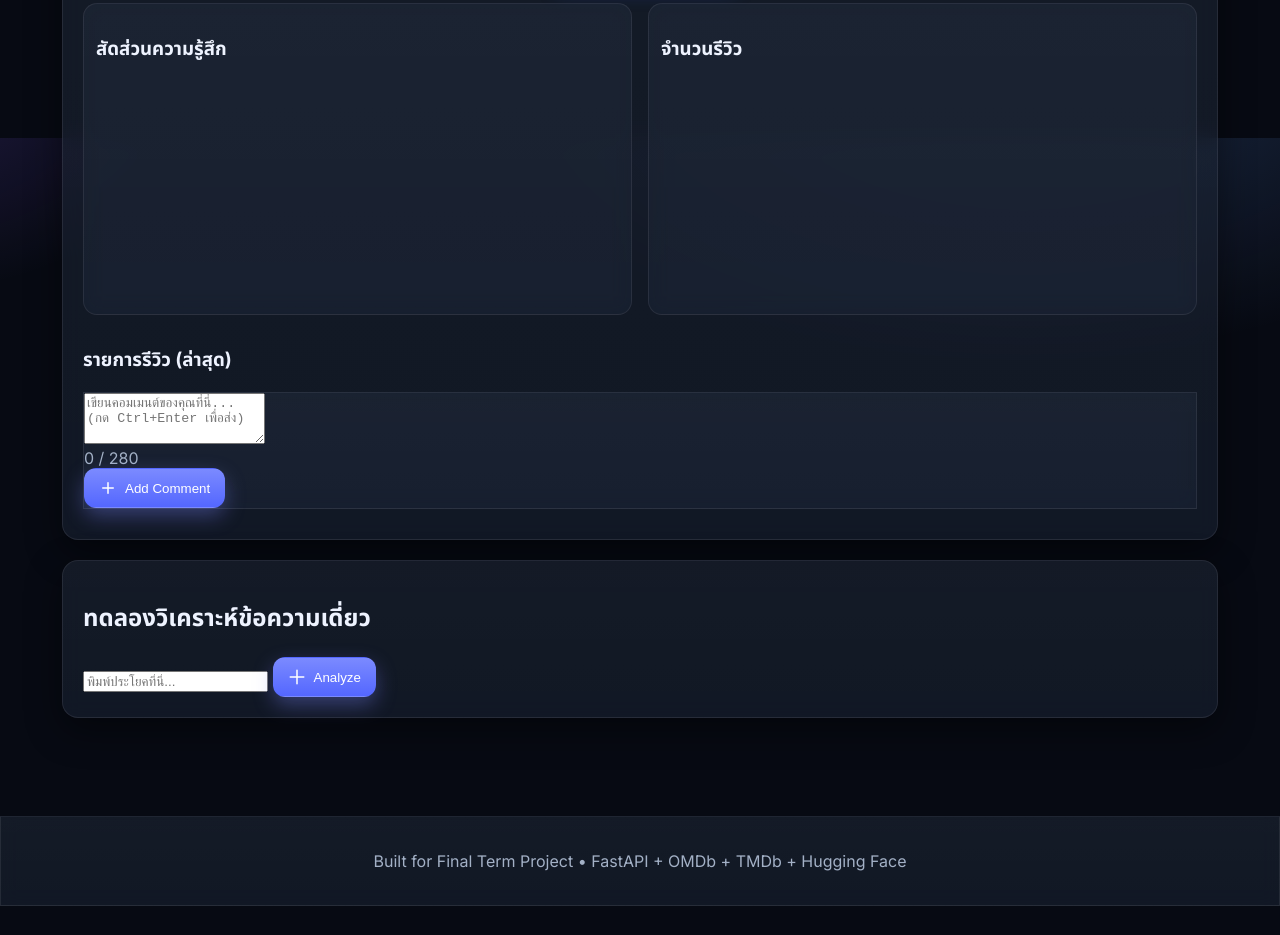
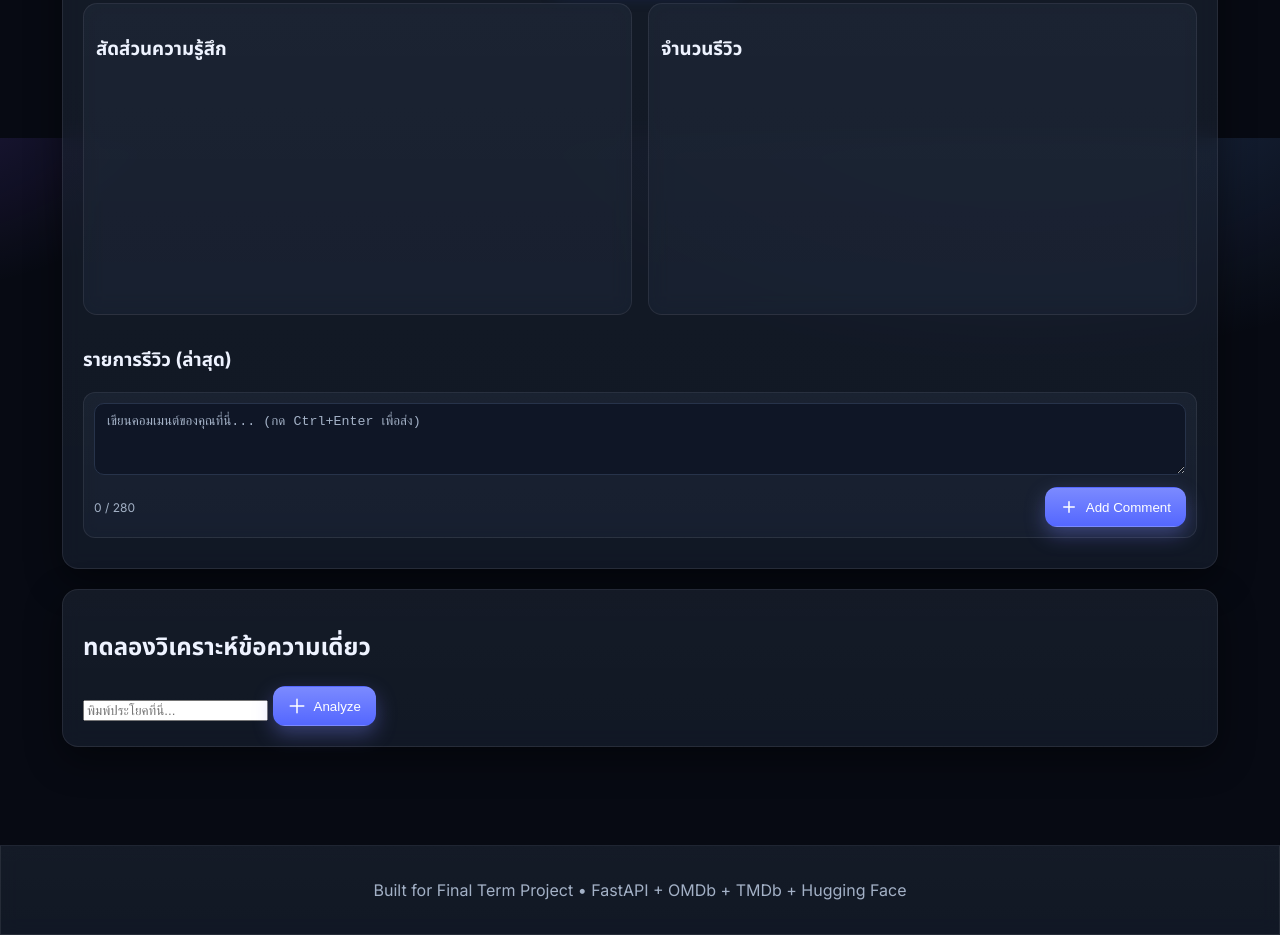
Before and after one commit to bbthecat/Movie-Sentiment-Analyzer, a website: page frontend/index.html in a window 1280 px wide. Shown: the part 662-1597 px from the top of the page. Before the commit the page ends 1568 px from the top, so only its background shows below. Drawn offline with Linux system fonts and the light colour scheme; files that its build step writes are made by us from their sources; files whose address does not match are found by name.

Commit message:
Update styles.css

```diff
--- a/frontend/styles.css
+++ b/frontend/styles.css
@@ -105,6 +105,18 @@ body{
 .scorebar{ height:8px; border-radius:6px; background:#0c1322; overflow:hidden; border:1px solid rgba(255,255,255,.06) }
 .scorebar>span{ display:block; height:100%; background:linear-gradient(90deg, rgba(106,161,255,.6), rgba(43,110,242,.9)) }
 
+/* Composer */
+.composer{ border:1px solid rgba(255,255,255,.08); border-radius:12px; padding:10px; margin:10px 0; backdrop-filter: blur(8px) }
+.composer textarea{
+  width:100%; resize:vertical; min-height:72px; max-height:220px;
+  border:1px solid var(--border); border-radius:10px; padding:10px 12px;
+  background:var(--panel); color:var(--text); outline:none;
+}
+.composer textarea::placeholder{ color:var(--muted) }
+.composer-foot{ display:flex; align-items:center; justify-content:space-between; gap:10px; margin-top:8px }
+.composer-foot .muted{ color:var(--muted); font-size:12px }
+.composer-foot .actions{ display:flex; gap:8px }
+
 /* Toasts */
 .toast-wrap{ position:fixed; right:16px; bottom:16px; display:grid; gap:8px; z-index:9999 }
 .toast{ background:var(--panel2); border:1px solid var(--border); color:var(--text);
```
